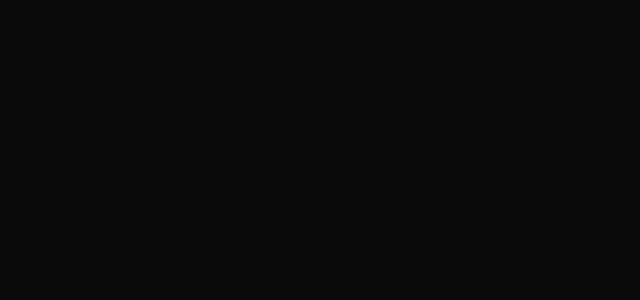
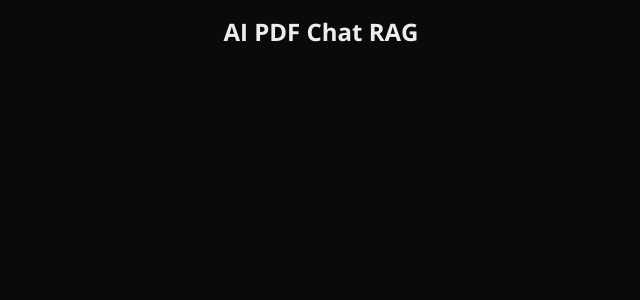
Before and after one commit to ManoVikram/AI-PDF-Chat, a Next.js app: page / in a window 1280 px wide. Shown: the top 300 px of the page, without its empty margins (319-959 px from the left). Built offline with nearby package versions, Linux system fonts and the light colour scheme.

Commit message:
Updated the CSS file with Open Sans font; added a simple Navbar component; added a placeholder component section for PDF uplaod and chat

```diff
--- a/app/globals.css
+++ b/app/globals.css
@@ -1,3 +1,5 @@
+@import url('https://fonts.googleapis.com/css2?family=Open+Sans:ital,wght@0,300..800;1,300..800&display=swap');
+
 @import "tailwindcss";
 
 :root {
@@ -10,6 +12,7 @@
   --color-foreground: var(--foreground);
   --font-sans: var(--font-geist-sans);
   --font-mono: var(--font-geist-mono);
+  --font-open-sans: 'Open Sans', sans-serif;
 }
 
 @media (prefers-color-scheme: light) {
@@ -22,9 +25,9 @@
 body {
   background: var(--background);
   color: var(--foreground);
-  font-family: Arial, Helvetica, sans-serif;
+  font-family: var(--font-open-sans);
 }
 
 main {
-  padding: 2rem;
+  padding: 1rem;
 }
--- a/app/layout.jsx
+++ b/app/layout.jsx
@@ -1,27 +1,14 @@
-import { Geist, Geist_Mono } from "next/font/google";
 import "./globals.css";
 
-const geistSans = Geist({
-  variable: "--font-geist-sans",
-  subsets: ["latin"],
-});
-
-const geistMono = Geist_Mono({
-  variable: "--font-geist-mono",
-  subsets: ["latin"],
-});
-
 export const metadata = {
-  title: "Create Next App",
-  description: "Generated by create next app",
+  title: "AI PDF Chat RAG",
+  description: "Chat with your PDF using AI and Retrieval-Augmented Generation",
 };
 
 export default function RootLayout({ children }) {
   return (
     <html lang="en">
-      <body
-        className={`${geistSans.variable} ${geistMono.variable} antialiased`}
-      >
+      <body className={`antialiased`}>
         {children}
       </body>
     </html>
--- a/app/page.jsx
+++ b/app/page.jsx
@@ -1,9 +1,13 @@
+import Navbar from '@/components/Navbar'
+import PDFUploadChatSection from '@/components/PDFUploadChatSection'
 import React from 'react'
 
 const Home = () => {
   return (
     <main>
+      <Navbar />
 
+      <PDFUploadChatSection />
     </main>
   )
 }
--- /dev/null
+++ b/components/Navbar.jsx
@@ -0,0 +1,11 @@
+import React from 'react'
+
+const Navbar = () => {
+    return (
+        <nav className='w-full flex items-center justify-center'>
+            <h1 className='text-2xl font-bold'>AI PDF Chat RAG</h1>
+        </nav>
+    )
+}
+
+export default Navbar
--- /dev/null
+++ b/components/PDFUploadChatSection.jsx
@@ -0,0 +1,11 @@
+import React from 'react'
+
+const PDFUploadChatSection = () => {
+    return (
+        <section className="flex flex-col">
+
+        </section>
+    )
+}
+
+export default PDFUploadChatSection
```
